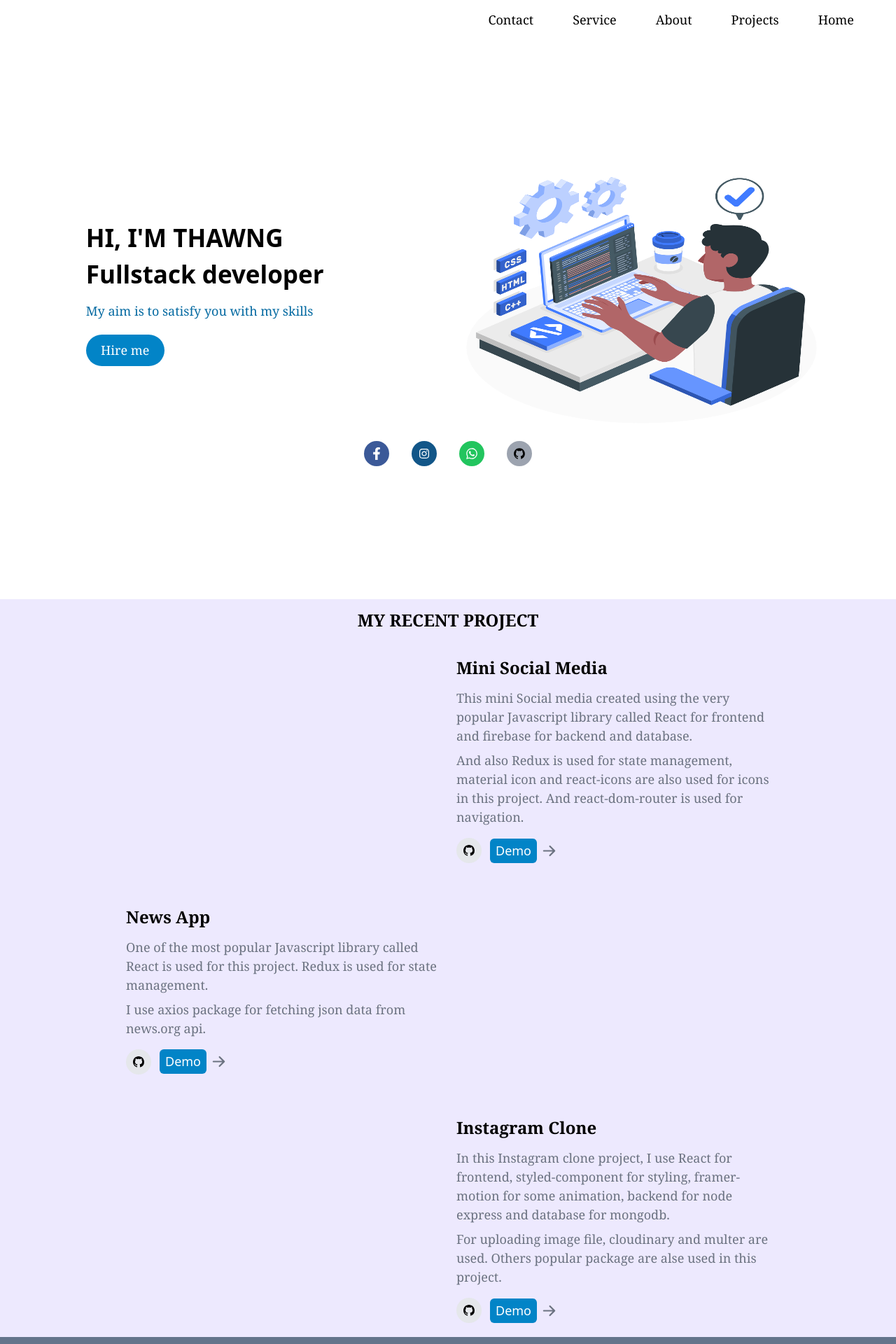
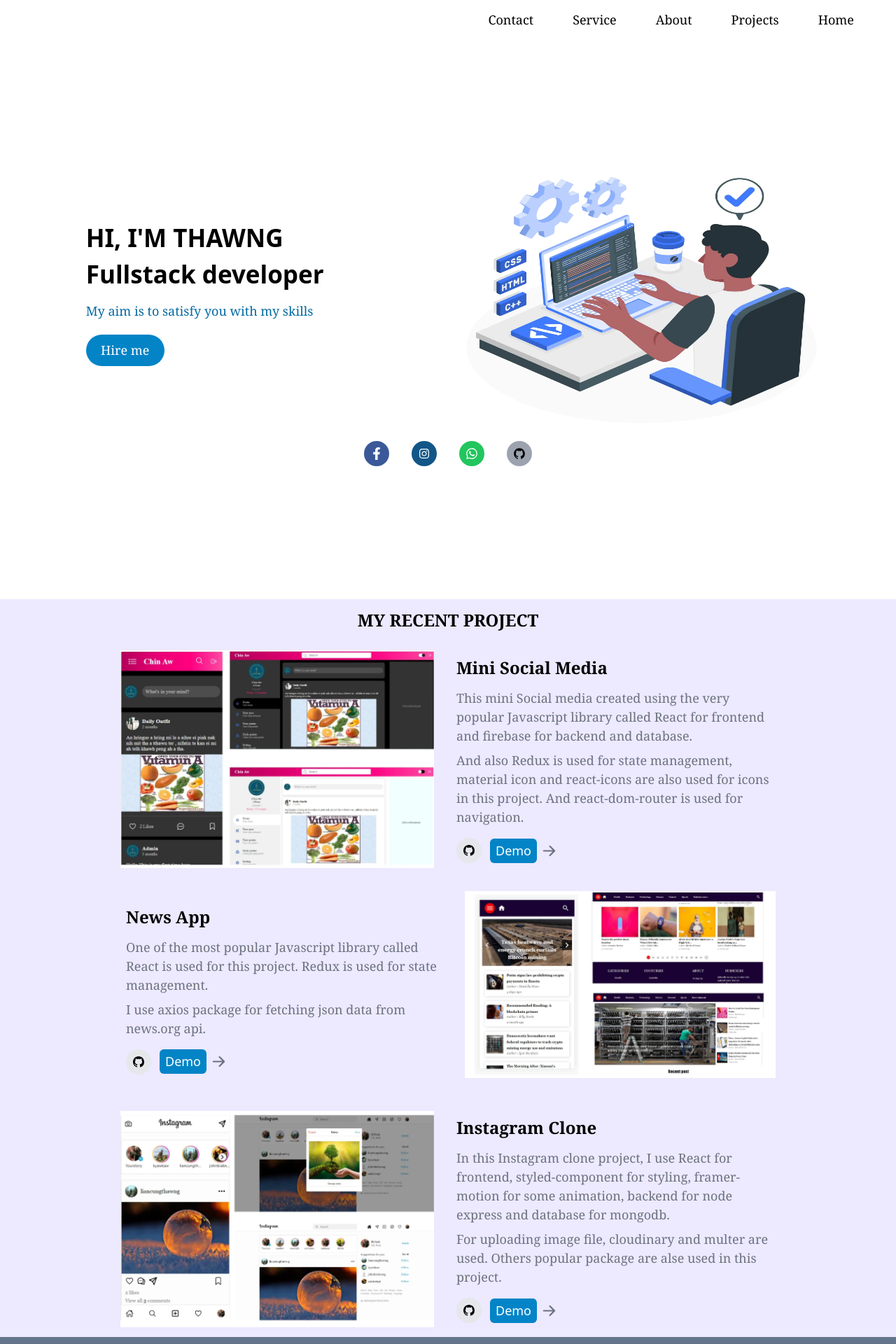
Before and after one commit to Thawng01/portfolio, a React (Create React App) app: page / in a window 1280 px wide. Shown: the top 1920 px of the page at 70% size. Built offline with nearby package versions, Linux system fonts and the light colour scheme.

Commit message:
Image Fix

```diff
--- a/src/components/Image.js
+++ b/src/components/Image.js
@@ -2,9 +2,9 @@ import React from "react";
 
 const Image = ({ img, imgWebp }) => {
     return (
-        <picture>
-            <source media="(max-width: 400px)" srcset={imgWebp} />
-            {/* <source srcset={img} /> */}
+        <picture className="w-full h-full">
+            <source srcset={imgWebp} type="image/webp" />
+            <source srcset={img} />
             <img src={imgWebp} alt="" />
         </picture>
     );
--- a/src/components/ProjectImage.js
+++ b/src/components/ProjectImage.js
@@ -3,7 +3,7 @@ import { motion } from "framer-motion";
 
 import Image from "./Image";
 
-const ProjectImage = ({ image, imgWebp }) => {
+const ProjectImage = ({ image, imgWeb }) => {
     return (
         <motion.div
             initial={{ y: 100, scale: 0 }}
@@ -14,7 +14,7 @@ const ProjectImage = ({ image, imgWebp }) => {
             }}
             className="w-full h-auto lg:py-2 px-3 flex lg:flex-1 lg:pr-3"
         >
-            <Image img={image} imgWebp={imgWebp} />
+            <Image img={image} imgWebp={imgWeb} />
         </motion.div>
     );
 };
--- a/src/pages/Home.js
+++ b/src/pages/Home.js
@@ -1,7 +1,8 @@
 import React, { forwardRef } from "react";
 import { motion } from "framer-motion";
 import SocialIcon from "../components/SocialIcon";
-import back from "../images/back.png";
+
+import backWebp from "../images/back.webp";
 
 const Home = forwardRef(({ onContact }, ref) => {
     return (
@@ -92,7 +93,7 @@ const Home = forwardRef(({ onContact }, ref) => {
                     }}
                     className="flex flex-1 w-68 h-68 lg:w-96 lg:h-96 order-1 lg:order-2"
                 >
-                    <img src={back} alt="" className="w-full h-full" />
+                    <img src={backWebp} alt="" className="w-full h-full" />
                 </motion.div>
             </div>
             <SocialIcon />
--- a/src/pages/Work.js
+++ b/src/pages/Work.js
@@ -8,7 +8,7 @@ import ProjectImage2 from "../components/ProjectImage2";
 import ProjectDesc2 from "../components/ProjectDesc2";
 
 import instas from "../images/instas.png";
-import instasWeb from "../images/instas.webp";
+import instasWebp from "../images/instas.webp";
 import news from "../images/news.jpg";
 import newsWebp from "../images/news.webp";
 import social from "../images/social.jpg";
@@ -51,7 +51,7 @@ const Work = forwardRef((props, ref) => {
             </ProjectWrapper>
 
             <ProjectWrapper>
-                <ProjectImage image={instas} imgWeb={instasWeb} />
+                <ProjectImage image={instas} imgWeb={instasWebp} />
                 <ProjectDesc
                     title="Instagram Clone"
                     link="https://insta-clone-ui.netlify.app/"
```
